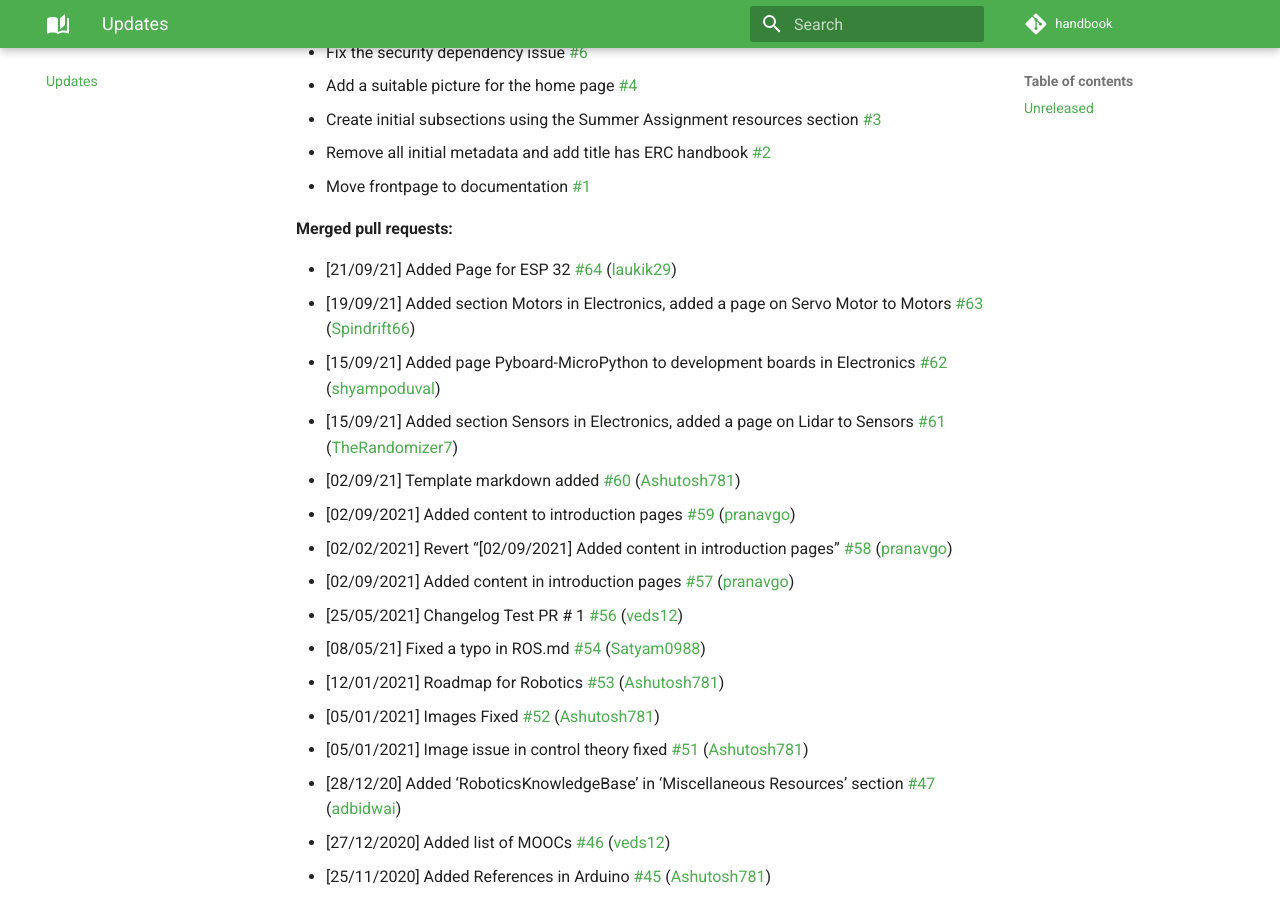
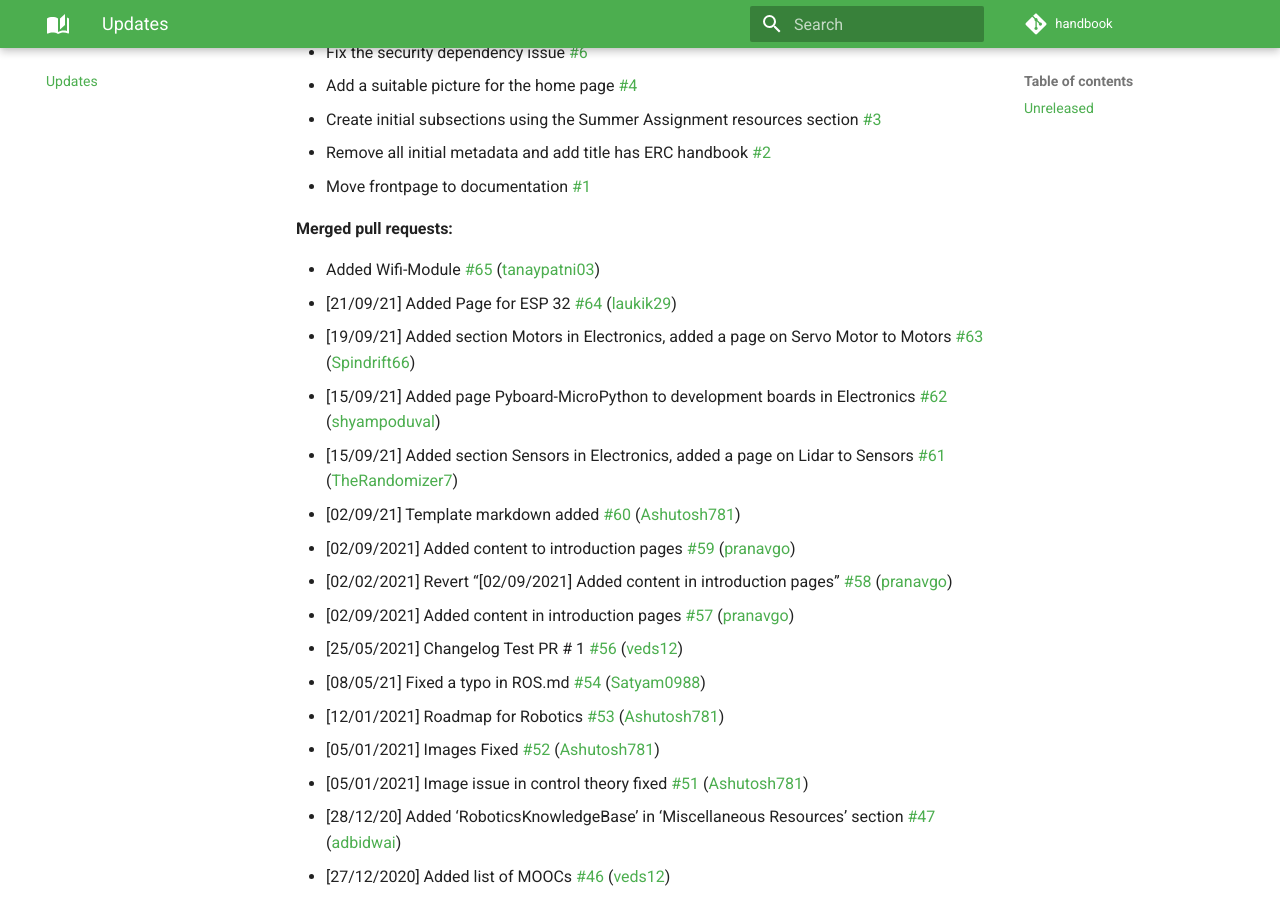
Before and after one commit to ERC-BPGC/handbook, an MkDocs documentation site: the page built from docs/CHANGELOG.md, in a window 1280 px wide and 900 px high, scrolled down 858 px. Built offline with MkDocs 1.6.1 and Material for MkDocs 9.7.7, drawn with Linux system fonts in a browser that asks for light colours; comment, search, counter and statistics services are not loaded.

Commit message:
Updated CHANGELOG.md

```diff
--- a/docs/CHANGELOG.md
+++ b/docs/CHANGELOG.md
@@ -33,6 +33,7 @@
 
 **Merged pull requests:**
 
+- Added Wifi-Module [\#65](https://github.com/ERC-BPGC/handbook/pull/65) ([tanaypatni03](https://github.com/tanaypatni03))
 - \[21/09/21\] Added Page for ESP 32  [\#64](https://github.com/ERC-BPGC/handbook/pull/64) ([laukik29](https://github.com/laukik29))
 - \[19/09/21\] Added section Motors in Electronics, added a page on Servo Motor to Motors  [\#63](https://github.com/ERC-BPGC/handbook/pull/63) ([Spindrift66](https://github.com/Spindrift66))
 - \[15/09/21\] Added page Pyboard-MicroPython to development boards in Electronics [\#62](https://github.com/ERC-BPGC/handbook/pull/62) ([shyampoduval](https://github.com/shyampoduval))
```
